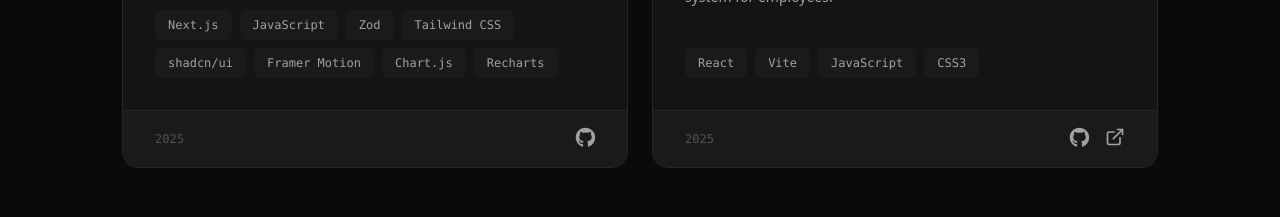
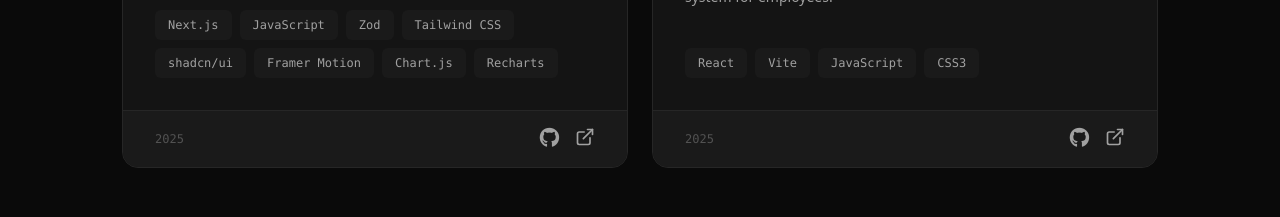
Before and after one commit to FeCocco/fecocco.github.io, a Next.js app: page /en in a window 1280 px wide. Shown: the part 2680-2897 px from the top of the page. Built offline with nearby package versions, Linux system fonts and the light colour scheme.

Commit message:
Adiciona o link de deploy do projeto e-move.

```diff
--- a/src/components/sections/projects.jsx
+++ b/src/components/sections/projects.jsx
@@ -42,6 +42,7 @@ export default function Projects({dict}) {
                     techs: ["Next.js", "JavaScript", "Zod", "Tailwind CSS", "shadcn/ui", "Framer Motion", "Chart.js", "Recharts"],
                     data: "2025",
                     githubUrl: "https://github.com/FeCocco/e-move-frontend.git",
+                    deployUrl: "https://e-move-frontend.vercel.app/",
                     status: dict.badges.concluded
                 },
                 {
```
